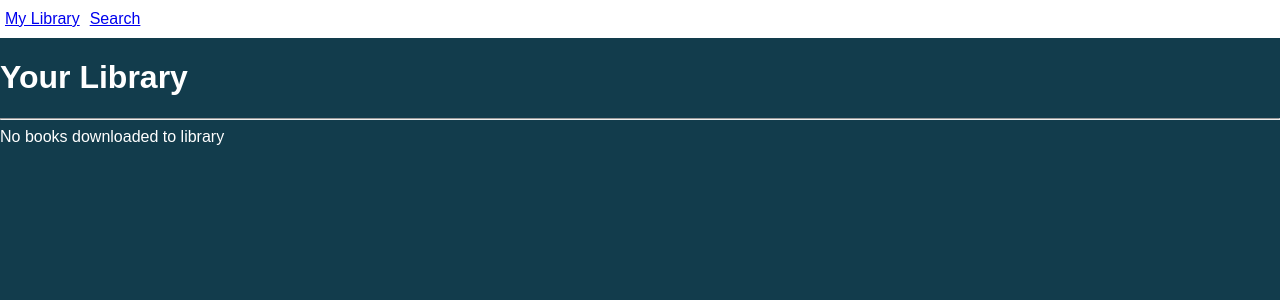
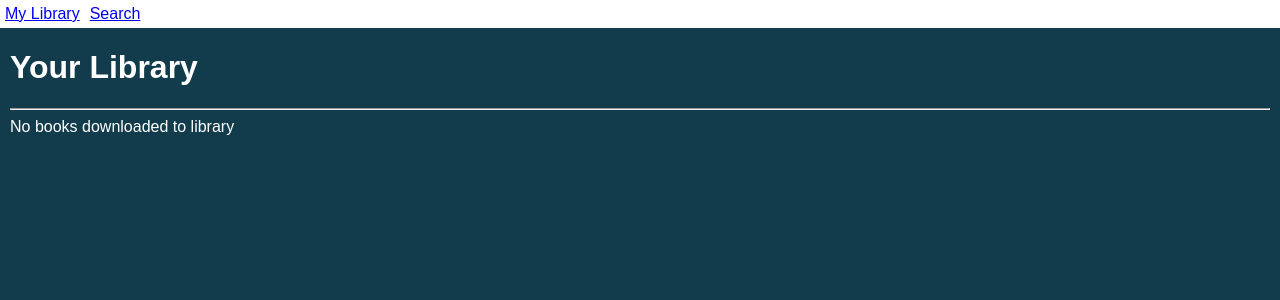
Before and after one commit to jcoyle37/BookReaderPWA, a React (Create React App) app: page / in a window 1280 px wide. Shown: the top 300 px of the page. Built offline with nearby package versions, Linux system fonts and the light colour scheme.

Commit message:
fixed clipping on browser edge

```diff
--- a/src/index.css
+++ b/src/index.css
@@ -15,8 +15,10 @@ body {
   background-color: white;
   width: 100%;
   color: black;
-  padding-bottom: 5px;
-  padding-top: 5px;
+}
+
+#content {
+  padding: 0 10px;
 }
 
 #content a {
```
